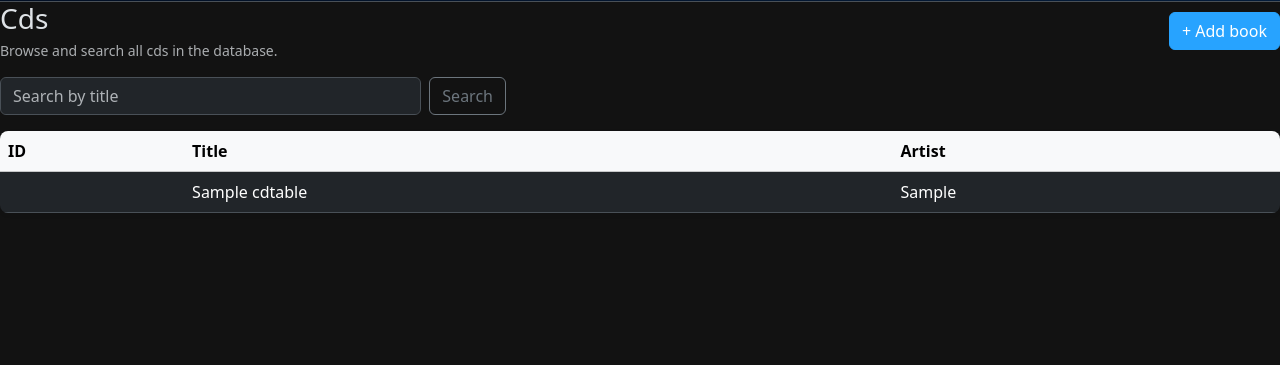
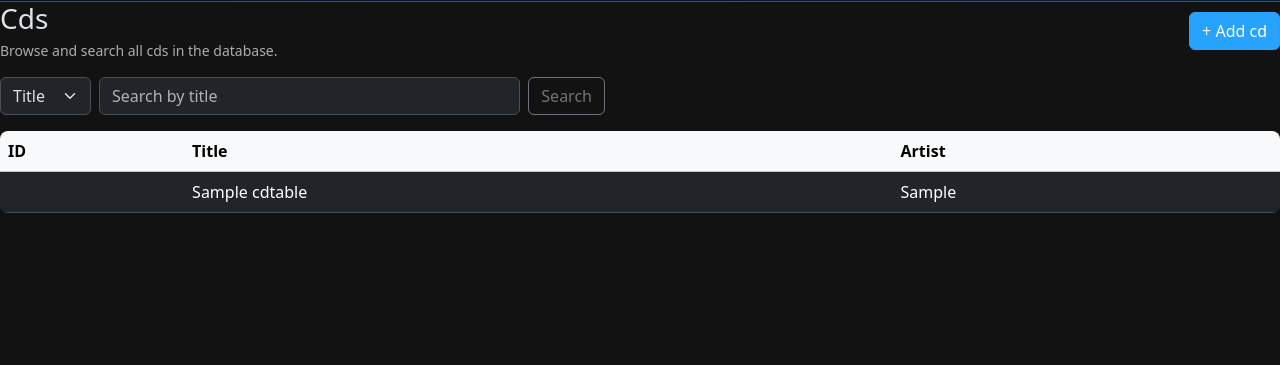
Before and after one commit to narku-coder/Narku-Collection-App, a Flask app: page /cds in a window 1280 px wide. Shown: the part 55-420 px from the top of the page. Run offline with Flask 3, Linux system fonts and the light colour scheme; tables that the repository leaves empty or names only in its code hold one stand-in row (values such as "Sample post"); data that the repository does not hold is empty.

Commit message:
Update search function in cds_list.html
Updated the search function to allow the user to choose which field to query

```diff
--- a/templates/cds_list.html
+++ b/templates/cds_list.html
@@ -10,11 +10,17 @@
     </p>
   </div>
   <a href="{{ url_for('cds_add') }}" class="btn btn-primary">
-    + Add book
+    + Add cd
   </a>
 </div>
 
 <form class="row g-2 mb-3" method="get">
+  <div class="col-12 col-sm-auto">
+    <select name="field" class="form-select">
+      <option value="title" {% if field == 'title' %}selected{% endif %}>Title</option>
+      <option value="artist" {% if field == 'artist' %}selected{% endif %}>Artist</option>
+    </select>
+  </div>
   <div class="col-12 col-md-6 col-lg-4">
     <input type="text" name="q" class="form-control"
            placeholder="Search by title" value="{{ q }}">
```
